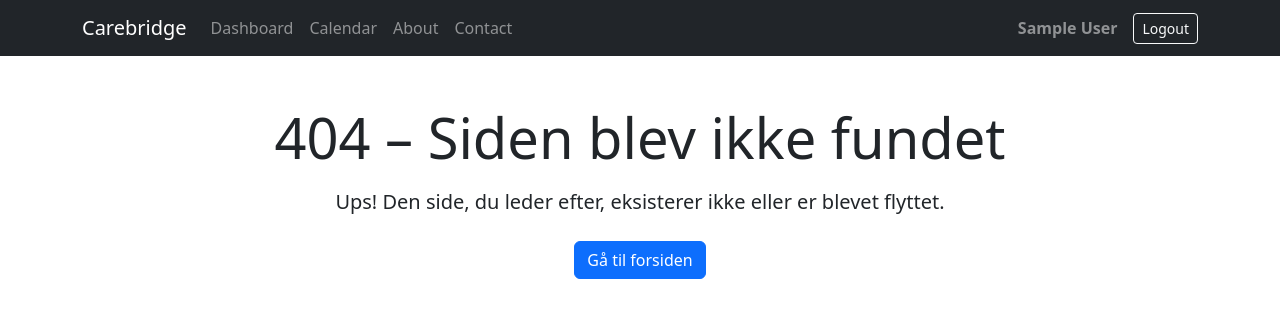
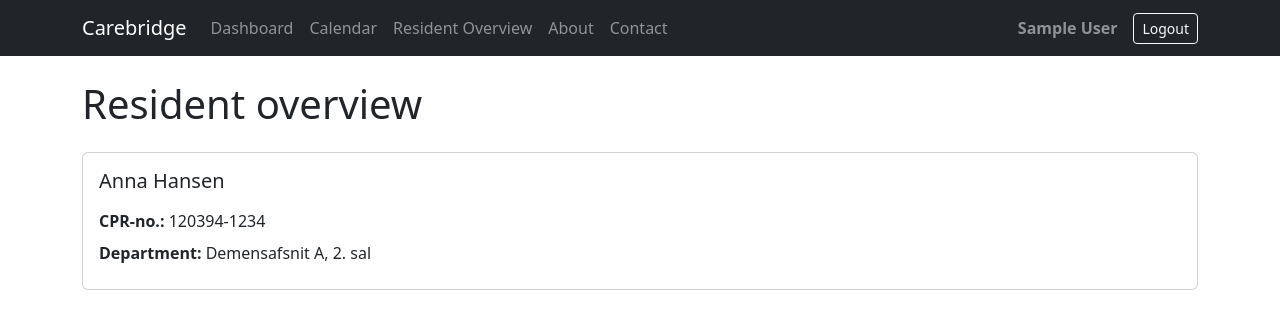
Before and after one commit to Carebridge-org/Carebridge-frontend, a React (Vite) app: page /residentOverview in a window 1280 px wide. Before the commit this address had no page. Shown: the top 328 px of the page. Built offline with nearby package versions, Linux system fonts and the light colour scheme; sample sign-in values are in the browser's storage.

Commit message:
added Resident Overview Hardcoded

```diff
--- a/src/App.jsx
+++ b/src/App.jsx
@@ -9,6 +9,7 @@ import CalendarPage from "./pages/CalendarPage.jsx";
 import SnackProvider from "./components/SnackProvider.jsx";
 import Login from "./pages/Login.jsx";
 import NotFound from "./pages/NotFound.jsx";
+import ResidentOverview from "./pages/residentOverview.jsx";
 
 import {
   getToken,
@@ -62,12 +63,19 @@ export default function App() {
             <Nav.Link as={Link} to="/">
               Dashboard
             </Nav.Link>
+
             <Nav.Link as={Link} to="/calendar">
               Calendar
             </Nav.Link>
+
+            <Nav.Link as={Link} to="/residentOverview">
+              Resident Overview
+            </Nav.Link>
+
             <Nav.Link as={Link} to="/about">
               About
             </Nav.Link>
+
             <Nav.Link as={Link} to="/contact">
               Contact
             </Nav.Link>
@@ -103,6 +111,7 @@ export default function App() {
         <Container className="mt-4">
           <Routes>
             <Route path="/" element={<Home />} />
+
             <Route
               path="/calendar"
               element={
@@ -111,9 +120,20 @@ export default function App() {
                 </PrivateRoute>
               }
             />
+
+            <Route
+              path="/residentOverview"
+              element={
+                <PrivateRoute>
+                  <ResidentOverview />
+                </PrivateRoute>
+              }
+            />
+
             <Route path="/about" element={<About />} />
             <Route path="/contact" element={<Contact />} />
             <Route path="/login" element={<Login />} />
+
             <Route path="*" element={<NotFound />} />
           </Routes>
         </Container>
--- /dev/null
+++ b/src/pages/residentOverview.jsx
@@ -0,0 +1,33 @@
+// src/pages/residentOverview.jsx
+import { Card } from "react-bootstrap";
+
+export default function ResidentOverview() {
+  // Hardcoded resident for now
+  const resident = {
+    fullName: "Anna Hansen",
+    cpr: "120394-1234",
+    department: "Demensafsnit A, 2. sal",
+  };
+
+  return (
+    <div>
+      <h1 className="mb-4">Resident overview</h1>
+
+      <Card>
+        <Card.Body>
+          <Card.Title className="mb-3">
+            {resident.fullName}
+          </Card.Title>
+
+          <div className="mb-2">
+            <strong>CPR-no.:</strong> {resident.cpr}
+          </div>
+
+          <div className="mb-2">
+            <strong>Department:</strong> {resident.department}
+          </div>
+        </Card.Body>
+      </Card>
+    </div>
+  );
+}
```
